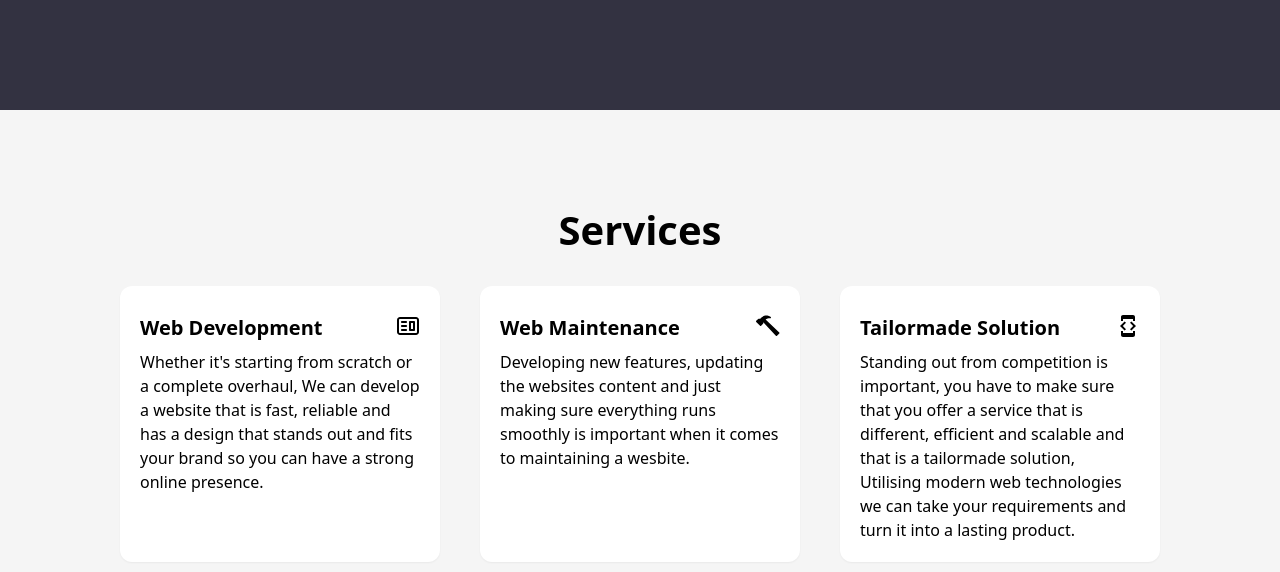
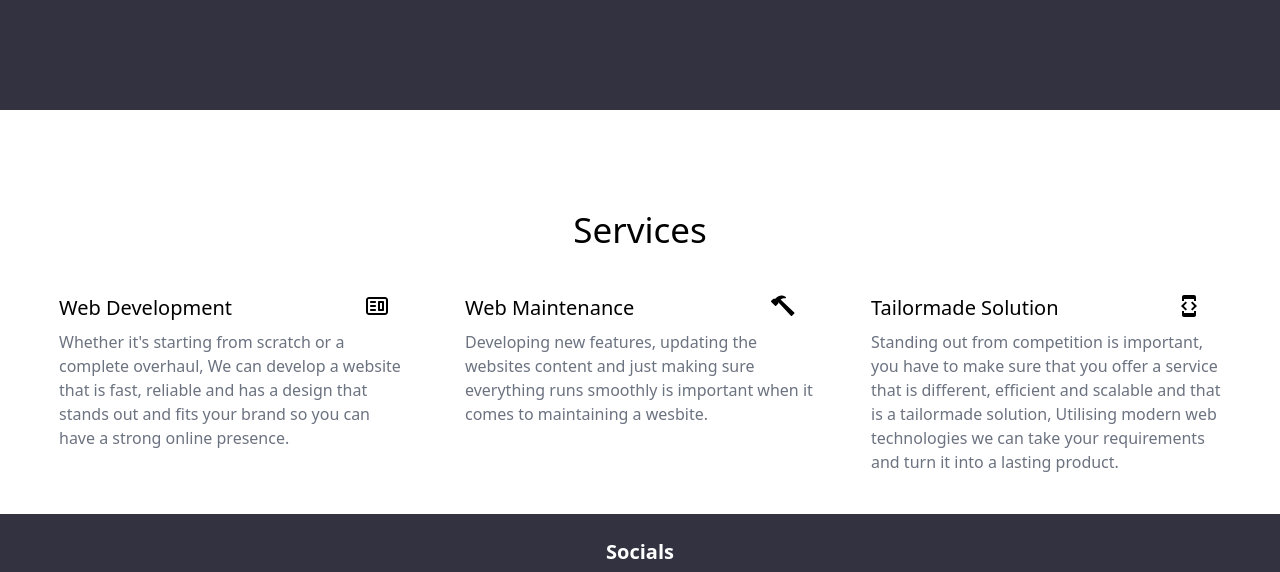
Before and after one commit to keganXi/feelance, a Gatsby site: page / in a window 1280 px wide. Shown: the part 690-1262 px from the top of the page. Built offline with nearby package versions, Linux system fonts and the light colour scheme; Gatsby itself is replaced by a stand-in of ours.

Commit message:
removed shadow from service card and changed background to white smaller text

```diff
--- a/src/pages/index.tsx
+++ b/src/pages/index.tsx
@@ -120,12 +120,12 @@ const IndexPage: React.FC = () => {
 
   const serviceCards = (item: ServiceTypes): JSX.Element => {
     return(
-      <div className="bg-white p-5 rounded-xl shadow-sm w-full sm:w-[320px] space-y-2 relative">
-        <div className="absolute top-7 right-5">
+      <div className="w-full sm:w-[350px] space-y-2 relative">
+        <div className="absolute top-2 right-5">
           { item.icon }
         </div>
-        <h5 className="font-semibold text-xl">{ item.title }</h5>
-        <p className="text-base">{ item.description }</p>
+        <h5 className="text-xl">{ item.title }</h5>
+        <p className="text-base text-gray-500">{ item.description }</p>
       </div>
     );
   }
@@ -155,7 +155,7 @@ const IndexPage: React.FC = () => {
         </div>
       </header>
 
-      <main className="p-4 sm:p-10 bg-neutral-100 space-y-20 sm:space-y-34">
+      <main className="p-4 sm:p-10 bg-white space-y-20 sm:space-y-34">
 
         {/* <div>
           <div className="my-10 text-center">
@@ -170,10 +170,10 @@ const IndexPage: React.FC = () => {
 
         <div className="space-y-6 sm:space-y-10 mt-10 sm:mt-16">
           <div className="text-center">
-            <h1 className="text-2xl sm:text-[40px] font-semibold">Services</h1>
+            <h1 className="text-2xl sm:text-[35px]">Services</h1>
           </div>
 
-          <div className="sm:flex sm:space-x-10 space-y-6 sm:space-y-0 text-2xl justify-center">
+          <div className="sm:flex sm:space-x-14 space-y-10 sm:space-y-0 text-2xl justify-center">
             { services.map(item => serviceCards(item)) }
           </div>
 
```
